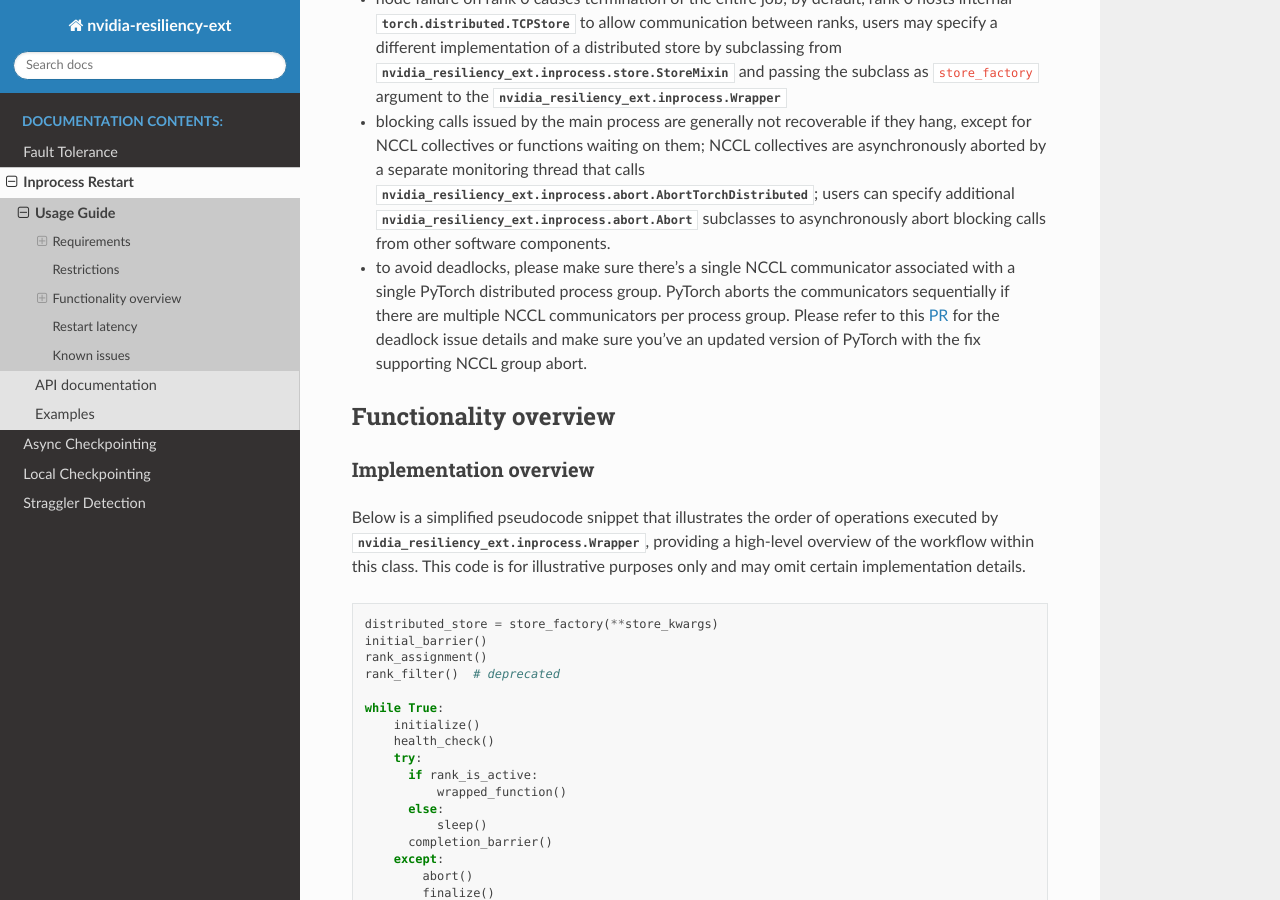
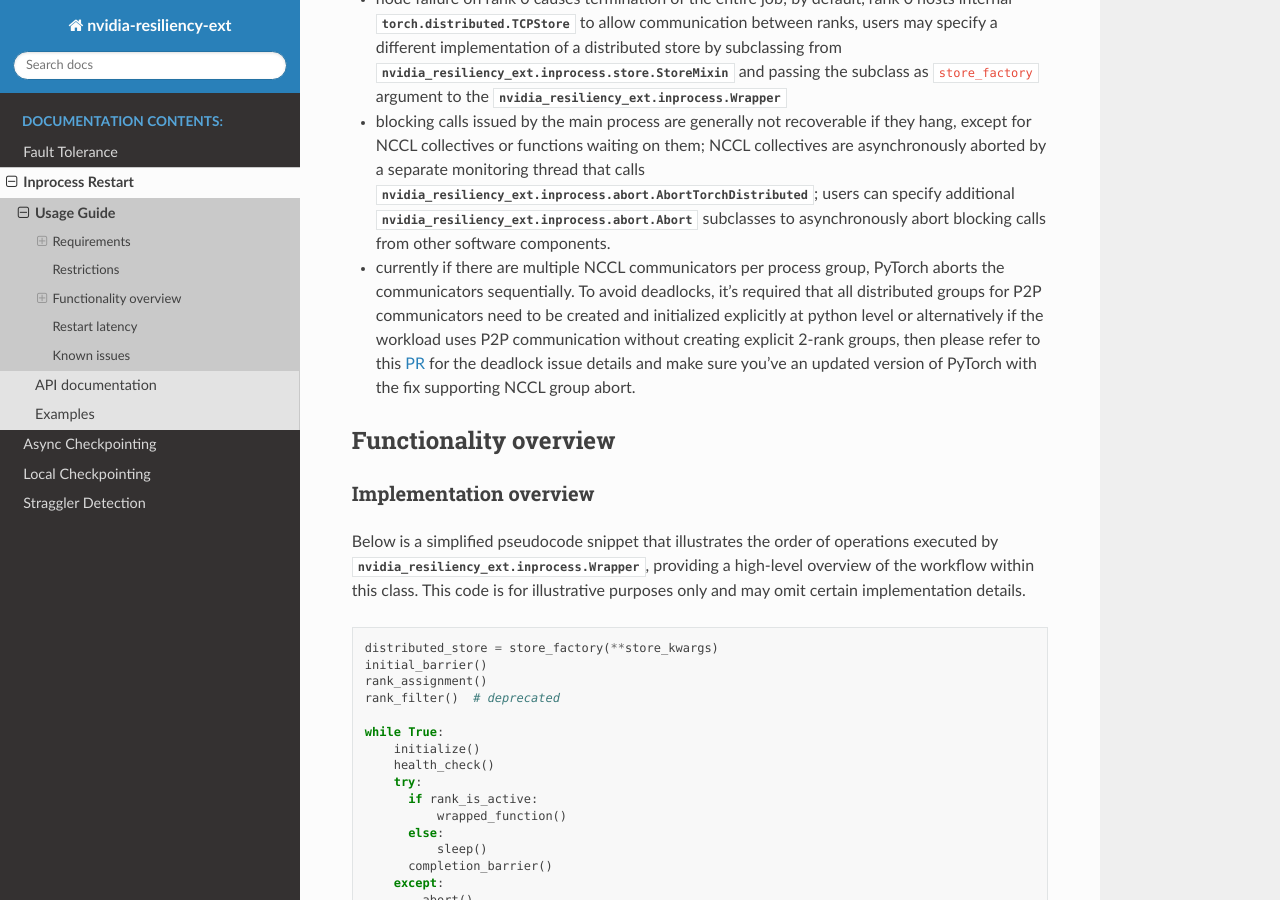
Before and after one commit to NVIDIA/nvidia-resiliency-ext, a Sphinx documentation site: the page built from docs/source/inprocess/usage_guide.rst, in a window 1280 px wide and 900 px high, scrolled down 1548 px. Built offline with Sphinx 7.4.7 and the Read the Docs theme 3.1.0, drawn with Linux system fonts in a browser that asks for light colours; pages that are not in the unit, such as notebooks, are missing from menus.

Commit message:
Update usage_guide.rst

```diff
--- a/docs/source/inprocess/usage_guide.rst
+++ b/docs/source/inprocess/usage_guide.rst
@@ -10,8 +10,9 @@ functionality provided by the :py:class:`Wrapper`.
 
 Requirements
 ------------
-In-process restart functionality requires `NCCL <https://docs.nvidia.com/deeplearning/nccl/release-notes/rel_2-26-2.html/>`_ v2.26.2 or higher, `PyPI PyTorch
-<https://pypi.org/project/torch/>`_ v2.5.1 through v2.6.0 or `PyTorch NGC
+In-process restart functionality requires
+`NCCL <https://docs.nvidia.com/deeplearning/nccl/release-notes/rel_2-26-2.html/>`_ v2.26.2 or higher,
+`PyPI PyTorch <https://pypi.org/project/torch/>`_ v2.5.1 through v2.6.0 or `PyTorch NGC
 Container <https://catalog.ngc.nvidia.com/orgs/nvidia/containers/pytorch>`_
 versions 24.07 through 24.10. For further limitations and compatibility
 details, refer to the :ref:`Known issues <known_issues>` section.
@@ -89,7 +90,12 @@ Restrictions
   additional :py:class:`nvidia_resiliency_ext.inprocess.abort.Abort` subclasses to asynchronously
   abort blocking calls from other software components.
 
-- to avoid deadlocks, please make sure there’s a single NCCL communicator associated with a single PyTorch distributed process group. PyTorch aborts the communicators sequentially if there are multiple NCCL communicators per process group. Please refer to this `PR <https://github.com/pytorch/pytorch/pull/150690>`_ for the deadlock issue details and make sure you've an updated version of PyTorch with the fix supporting NCCL group abort.
+- currently if there are multiple NCCL communicators per process group, PyTorch aborts the communicators
+  sequentially. To avoid deadlocks, it's required that all distributed groups for P2P communicators need
+  to be created and initialized explicitly at python level or alternatively if the workload uses P2P
+  communication without creating explicit 2-rank groups, then please refer to this
+  `PR <https://github.com/pytorch/pytorch/pull/150690>`_ for the deadlock issue details and make sure
+  you've an updated version of PyTorch with the fix supporting NCCL group abort.
 
 
 Functionality overview
```
